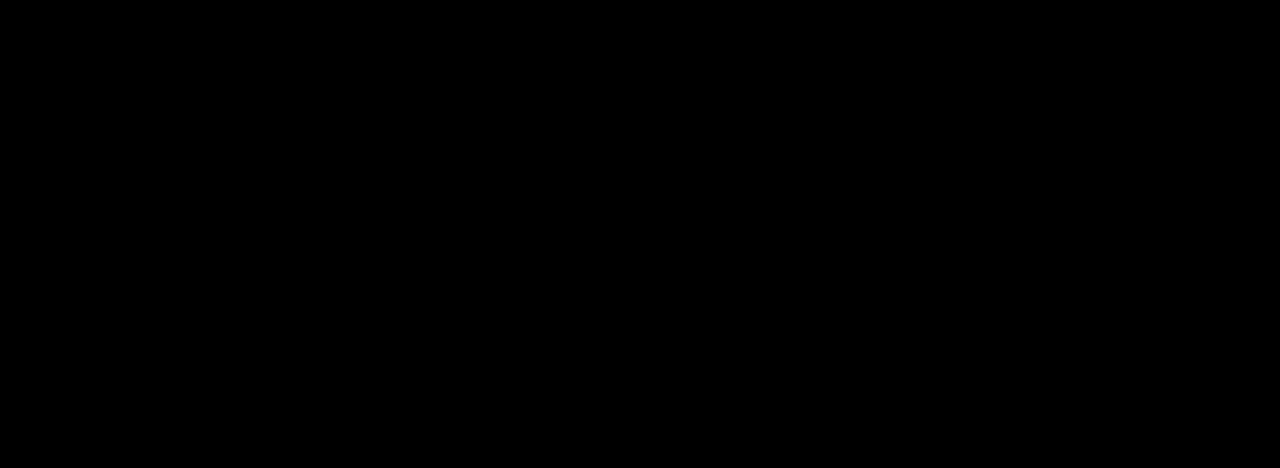
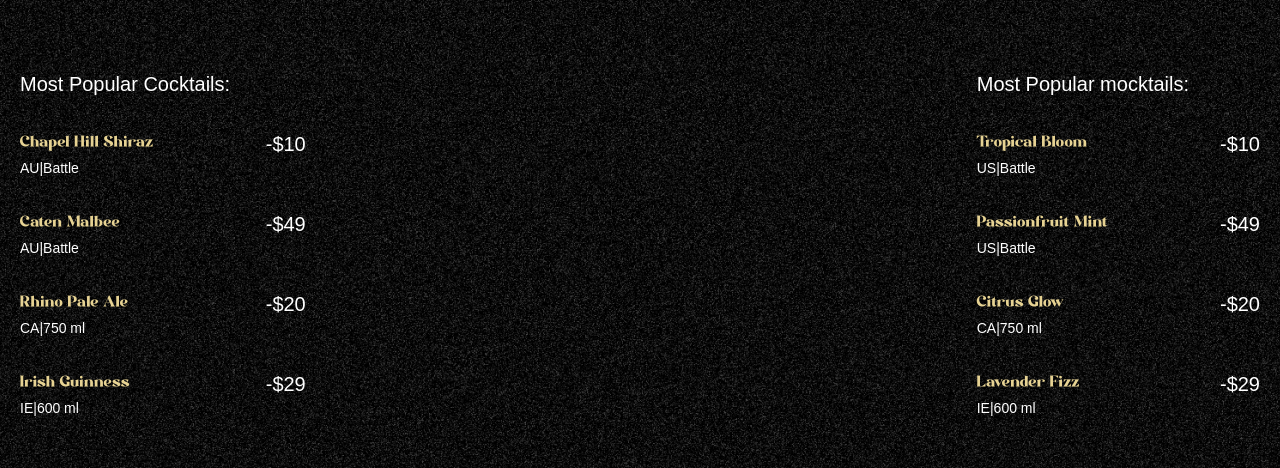
Before and after one commit to getahunabr/gsap_cocktails, a React (Vite) app: page / in a window 1280 px wide. Shown: the part 890-1358 px from the top of the page. Built offline with nearby package versions, Linux system fonts and the light colour scheme; a web font is replaced by a local one.

Commit message:
implements cocktails sections

```diff
--- a/src/App.jsx
+++ b/src/App.jsx
@@ -2,12 +2,14 @@
 import { ScrollTrigger, SplitText } from "gsap/all";
 import Navbar from "./Components/Navbar";
 import Hero from "./Components/Hero";
+import Cocktails from "./Components/Cocktails";
 gsap.registerPlugin(ScrollTrigger, SplitText);
 const App = () => {
   return (
     <main>
       <Navbar />
       <Hero />
+      <Cocktails />
     </main>
   );
 };
--- /dev/null
+++ b/src/Components/Cocktails.jsx
@@ -0,0 +1,66 @@
+import React from "react";
+import { cocktailLists, mockTailLists } from "../../constance";
+import { useGSAP } from "@gsap/react";
+import gsap from "gsap";
+
+const Cocktails = () => {
+  useGSAP(() => {
+    const parallexTimeline = gsap.timeline({
+      scrollTrigger: {
+        trigger: "#cocktails",
+        start: "top 30%",
+        end: "bottom 80%",
+        scrub: true,
+      },
+    });
+    parallexTimeline
+      .from("#c-left-leaf", { y: 100, x: -100 })
+      .from("#c-right-leaf", { y: 100, y: 100 });
+  }, []);
+  return (
+    <section id="cocktails" className="noisy">
+      <img src="/images/cocktail-left-leaf.png" alt="l-leaf" id="c-left-leaf" />
+      <img
+        src="/images/cocktail-right-leaf.png"
+        alt="r-leaf"
+        id="c-right-leaf"
+      />
+      <div className="list">
+        <div className="popular">
+          <h2>Most Popular Cocktails:</h2>
+          <ul>
+            {cocktailLists.map((drink) => (
+              <li key={drink.name}>
+                <div className="md:me-28">
+                  <h3>{drink.name}</h3>
+                  <p>
+                    {drink.country}|{drink.detail}
+                  </p>
+                </div>
+                <span>-{drink.price}</span>
+              </li>
+            ))}
+          </ul>
+        </div>
+        <div className="loved">
+          <h2>Most Popular mocktails:</h2>
+          <ul>
+            {mockTailLists.map((drink) => (
+              <li key={drink.name}>
+                <div className="me-28">
+                  <h3>{drink.name}</h3>
+                  <p>
+                    {drink.country}|{drink.detail}
+                  </p>
+                </div>
+                <span>-{drink.price}</span>
+              </li>
+            ))}
+          </ul>
+        </div>
+      </div>
+    </section>
+  );
+};
+
+export default Cocktails;
--- a/src/Components/Hero.jsx
+++ b/src/Components/Hero.jsx
@@ -3,6 +3,7 @@
 import { SplitText } from "gsap/all";
 import gsap from "gsap";
 import { useMediaQuery } from "react-responsive";
+
 const Hero = () => {
   const videoRef = useRef();
   const isMobile = useMediaQuery({ maxWidth: 767 });
@@ -10,17 +11,17 @@
     const heroSplit = new SplitText(".title", { type: "chars, words" });
     const paragraphSplit = new SplitText(".subtitle", { type: "lines" });
 
-    heroSplit.chars.forEach((chars) => chars.classList.add("text-gradient"));
+    heroSplit.chars.forEach((char) => char.classList.add("text-gradient"));
 
     gsap.from(heroSplit.chars, {
-      yPercent: "100%",
+      yPercent: 100,
       duration: 1.8,
       ease: "expo.out",
       stagger: 0.06,
     });
     gsap.from(paragraphSplit.lines, {
       opacity: 0,
-      yPercent: "100%",
+      yPercent: 100,
       duration: 1.8,
       ease: "expo.out",
       stagger: 0.06,
@@ -59,7 +60,9 @@
   return (
     <>
       <section id="hero" className="noisy">
-        <h1 className="title">MOJITO</h1>
+        <h1 title className="title">
+          MOJITO
+        </h1>
         <img
           src="/images/hero-left-leaf.png"
           alt="left-leaf"
```
